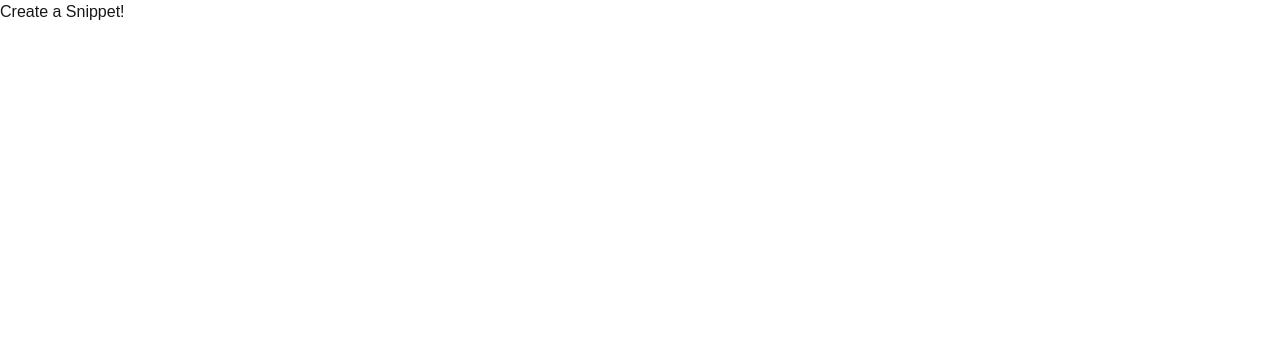
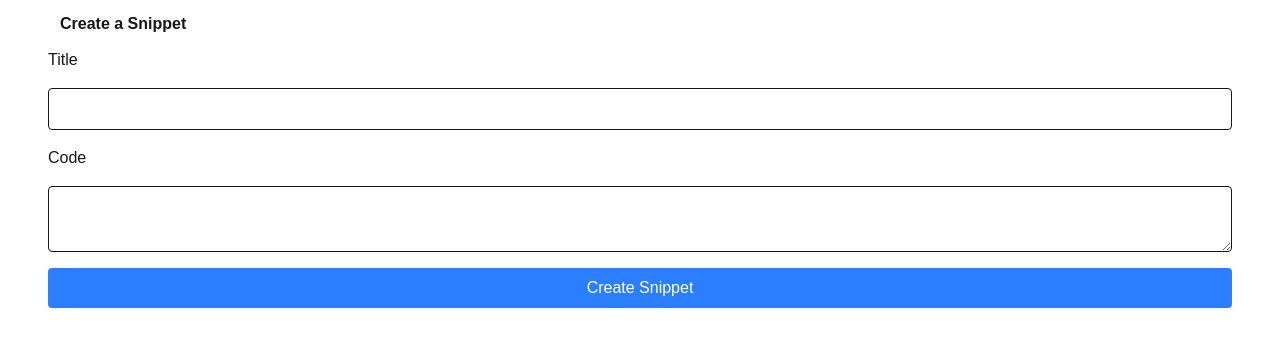
Before and after one commit to esmaeil-ahmadipour/snippets_holder, a Next.js app: page /snippets/new in a window 1280 px wide. Shown: the top 346 px of the page. Built offline with nearby package versions, Linux system fonts and the light colour scheme.

Commit message:
feat(snippets): implement create snippet functionality
Add form UI, server action for database insertion, and post-submit redirect

```diff
--- a/src/app/layout.tsx
+++ b/src/app/layout.tsx
@@ -16,7 +16,9 @@
 }>) {
   return (
     <html lang="en" className="h-full antialiased">
-      <body className="min-h-full flex flex-col">{children}</body>
+      <body className="min-h-full flex flex-col">
+        <div className="container mx-auto px-12">{children}</div>
+      </body>
     </html>
   );
 }
--- a/src/app/snippets/new/page.tsx
+++ b/src/app/snippets/new/page.tsx
@@ -1,3 +1,64 @@
+import { db } from "@/db";
+import { redirect } from "next/navigation";
+
 export default function SnippetCreatePage() {
-  return <div>Create a Snippet!</div>;
+  async function createSnippet(formData: FormData) {
+    // This need to be a server action!
+    "use server";
+    // Check the user's input and make sure they're valid
+    const title = formData.get("title") as string;
+    const code = formData.get("code") as string;
+    // Create a new record in the database
+    const snippet = await db.snippet.create({
+      data: {
+        title,
+        code,
+      },
+    });
+
+    // Log on succeed
+    console.log(`snippet::${snippet.id}`);
+    console.log(`snippet::${snippet.title}`);
+    console.log(`snippet::${snippet.code}`);
+
+    // Redirect to the root page
+    redirect("/");
+  }
+  return (
+    <form action={createSnippet}>
+      <h3 className="font-bold m-3">Create a Snippet</h3>
+      <div className="flex flex-col gap-4">
+        <div className="flex flex-col gap-4">
+          <label htmlFor="title" className="w-12">
+            Title
+          </label>
+          <input
+            type="text"
+            id="title"
+            name="title"
+            className="border p-2 rounded w-full"
+            required
+          />
+        </div>
+
+        <div className="flex flex-col gap-4">
+          <label htmlFor="code" className="w-12">
+            Code
+          </label>
+          <textarea
+            id="code"
+            name="code"
+            className="border p-2 rounded w-full"
+            required
+          />
+        </div>
+        <button
+          type="submit"
+          className="bg-blue-500 text-white px-4 p-2 rounded hover:bg-blue-700 transition"
+        >
+          Create Snippet
+        </button>
+      </div>
+    </form>
+  );
 }
--- /dev/null
+++ b/src/db/index.ts
@@ -0,0 +1,4 @@
+import { PrismaClient } from "@prisma/client";
+
+
+export const db = new PrismaClient();
```
Also changed, not shown: 2 other files (tests, documents, lock files or other folders).
